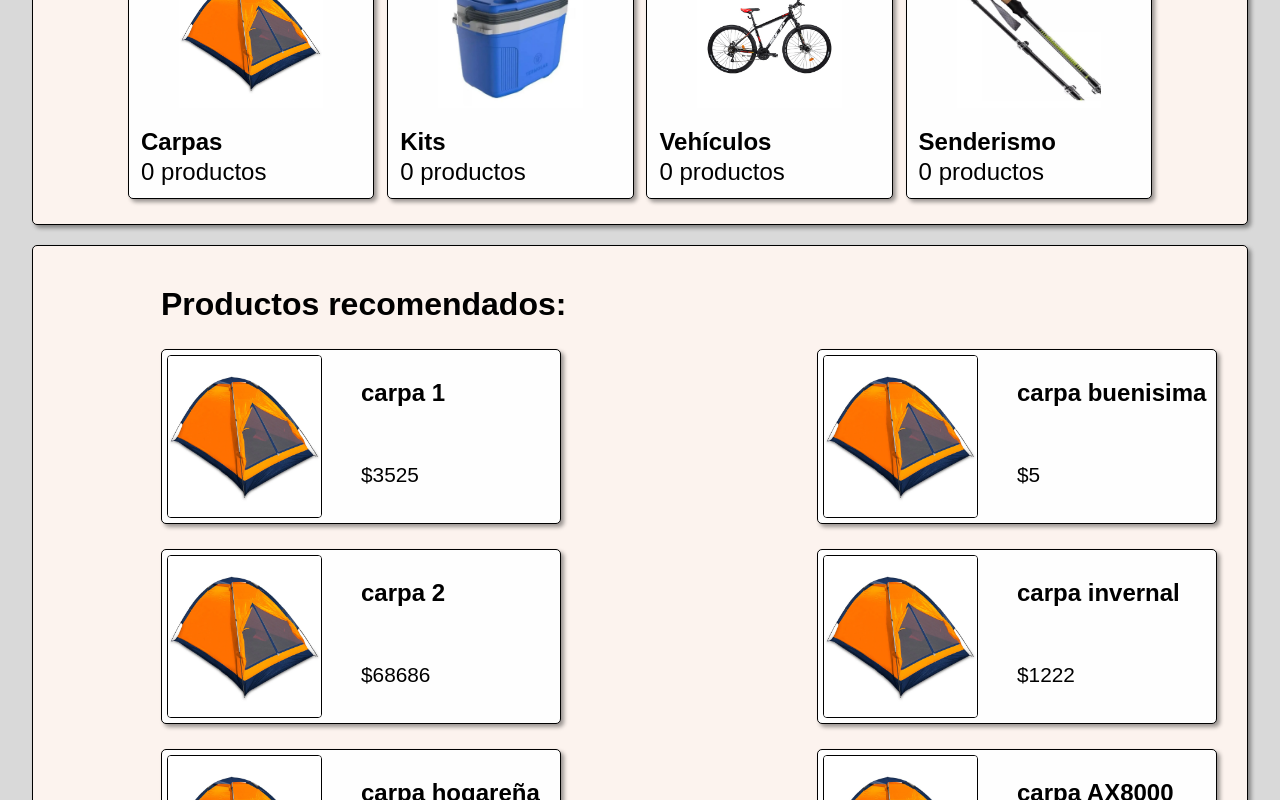
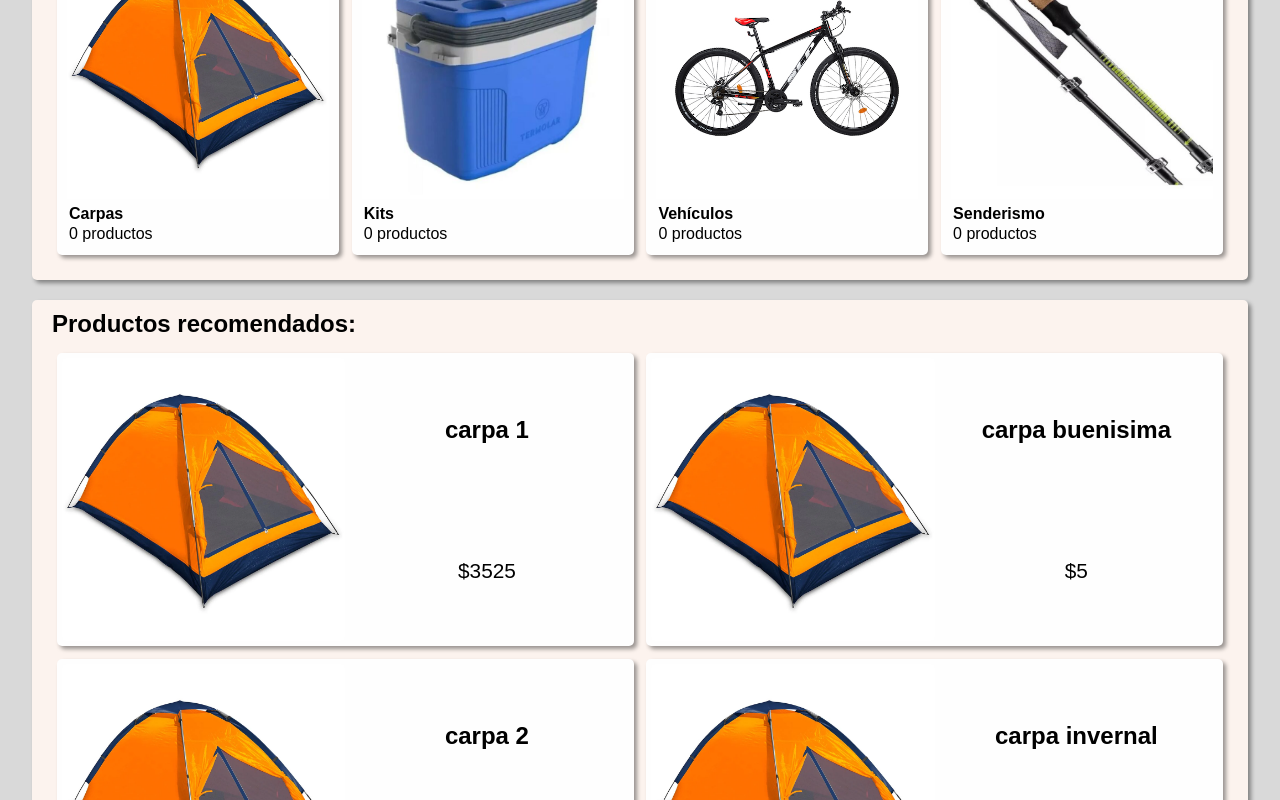
Before and after one commit to ManuLoiacono/G5---integrador, a React (Create React App) app in the folder cra-integrador/: page / in a window 1280 px wide. Shown: the part 440-1240 px from the top of the page. Built offline with nearby package versions, Linux system fonts and the light colour scheme; a web font is replaced by a local one.

Commit message:
Modificacion de estilos en Home

```diff
--- a/cra-integrador/src/Styles/app.css
+++ b/cra-integrador/src/Styles/app.css
@@ -70,7 +70,9 @@ header div span{
 .buscador{
     width: 100%;
     background-image: url(../img/2022_Camping_Banner2.png);
-    background-size:100vw 14rem;
+    background-size:cover;
+    background-position-x:-200px;
+    background-position-y:240px;
     color: var(--color-blanco);
     align-items: center;
     display: flex;
@@ -128,16 +130,15 @@ header div span{
 /*BUSCADOR*/
 /*GALERIA DE CATEGORIAS*/
 .galeria{
-    width: 95vw;
+    width: 95%;
     margin:10px;
     background-color: var(--color-gris1);
-    border: 1px black solid;
     border-radius: 5px;
-    padding: 10px 80px;
+    padding: 10px;
     box-shadow: 3px 3px 4px 0px rgba(0, 0, 0, 0.4);
 }
 .galeria h2{
-    font-size: 2rem;
+    font-size: 1.5rem;
 }
 #h2-cat{
     margin: 0px 10px;
@@ -153,7 +154,6 @@ header div span{
 
 }
 .categoria-card{
-    border:1px solid black;
     border-radius: 5px;
     flex:1;
     padding: 10px;
@@ -163,24 +163,30 @@ header div span{
 }
 .categoria-text{
     margin: 2px;
-    font-size: 1.5rem;
+    font-size: 1rem;
 }
 .categoria-card img {
     width: 100%;
     height: 60%;
 }
+figure{
+    margin: 0;
+}
 /*GALERIA DE CATEGORIAS*/
 /*RECOMENDADOS*/
 
 .recomendados{
+    gap: 1vw;
+    padding: 15px;
     display: grid;
     grid-template-columns: repeat(2, 1fr);
-    gap: 25px 20vw;
+
 }
+#recomendados h2{
+    margin: 0px 10px;
+}
+
 .card{
-    height: 175px;
-    width: 400px;
-border: 1px black solid;
     border-radius: 5px;
     box-shadow: 3px 3px 4px 0px rgba(0, 0, 0, 0.4);
     background-color: var(--color-blanco);
@@ -188,21 +194,35 @@ padding: 5px;
     display: grid;
     grid-template-columns: repeat(2, 1fr);
 }
+.contenedor-imagen{
+    grid-row:1/3;
+    height: 100%;
+    display: flex;
+}
 .card img{
-    width: 80%;
-    height: 100%;
+    width: 100%;
     border-radius: 4px;
-    border: 1px black solid;
-    grid-row:1/3;
 }
 .card h3{
     font-size: 1.5rem;
+    margin: 0;
+    text-align: center;
+    display: flex;
+    align-items: center;
+    justify-content: center;
+    padding: 1rem;
 }
 .card p{
+    padding: 1rem;
     font-size: 1.3rem;
+    margin: 0;
+    text-align: center;
+    display: flex;
+    align-items: center;
+    justify-content: center;
 }
 #recomendados{
-    padding: 1vw 10vw;
+    font-size: 1rem;
 }
 /*RECOMENDADOS*/
 
--- a/cra-integrador/src/components/Card.jsx
+++ b/cra-integrador/src/components/Card.jsx
@@ -4,7 +4,9 @@ import React from "react";
 function Card({detalle}){
     return(
         <div className="card">
-        <img src={detalle.img} alt="imagen de producto" />
+            <div className="contenedor-imagen">
+                <img src={detalle.img} alt="imagen de producto" />
+            </div>
         <h3>{detalle.nombre}</h3>
         <p>${detalle.precio}</p>
 
--- a/cra-integrador/src/components/Categorias.jsx
+++ b/cra-integrador/src/components/Categorias.jsx
@@ -28,7 +28,9 @@ cantProductos:0}
         <section id="galeria-cat">
           {categorias.map((categoria) => (
             <article className='categoria-card' key={categoria.isd}>
-              <figure><img src={categoria.img} alt="imagen de categoría" /></figure>
+              <figure>
+                <img src={categoria.img} alt="imagen de categoría" />
+              </figure>
               <figcaption>
               <h4 className='categoria-text'>{categoria.nombre}</h4>
               <p className='categoria-text'>{categoria.cantProductos } productos</p>
```
Lines whose indentation alone changed are shown as unchanged.
